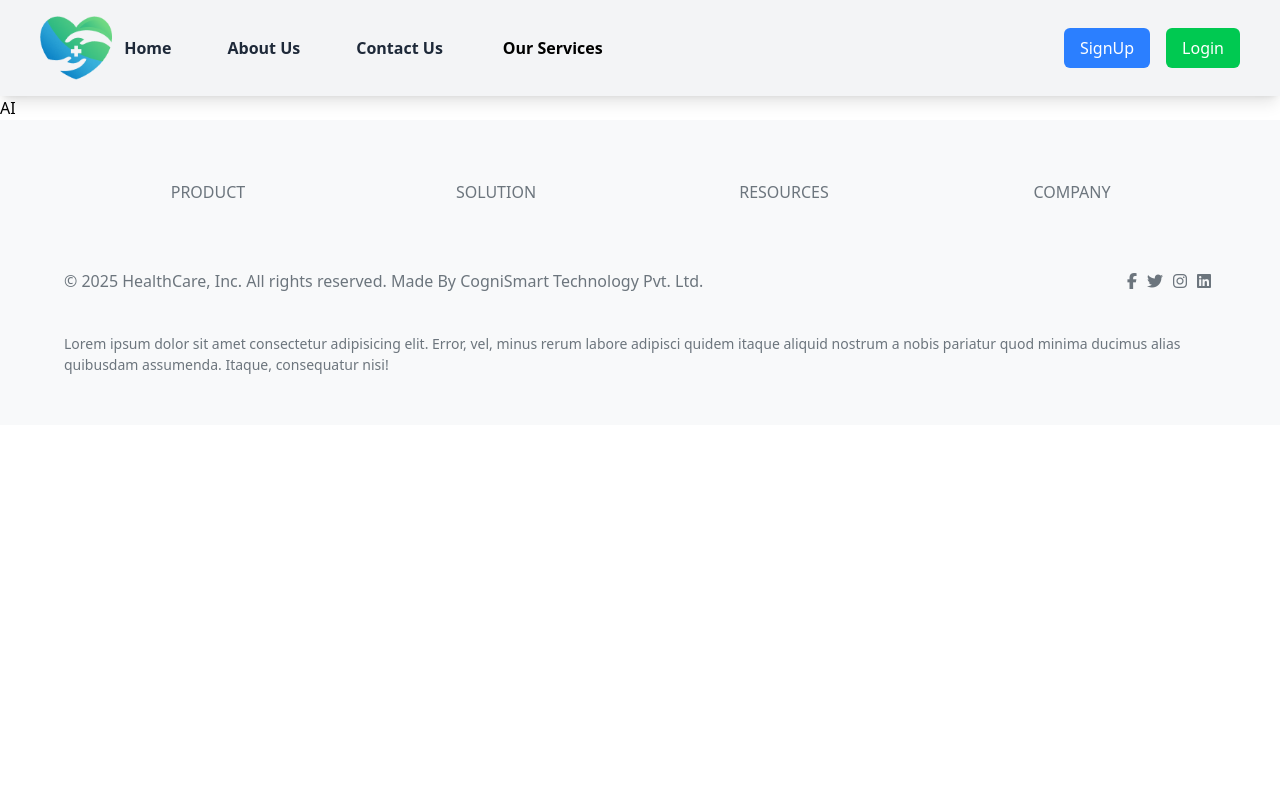
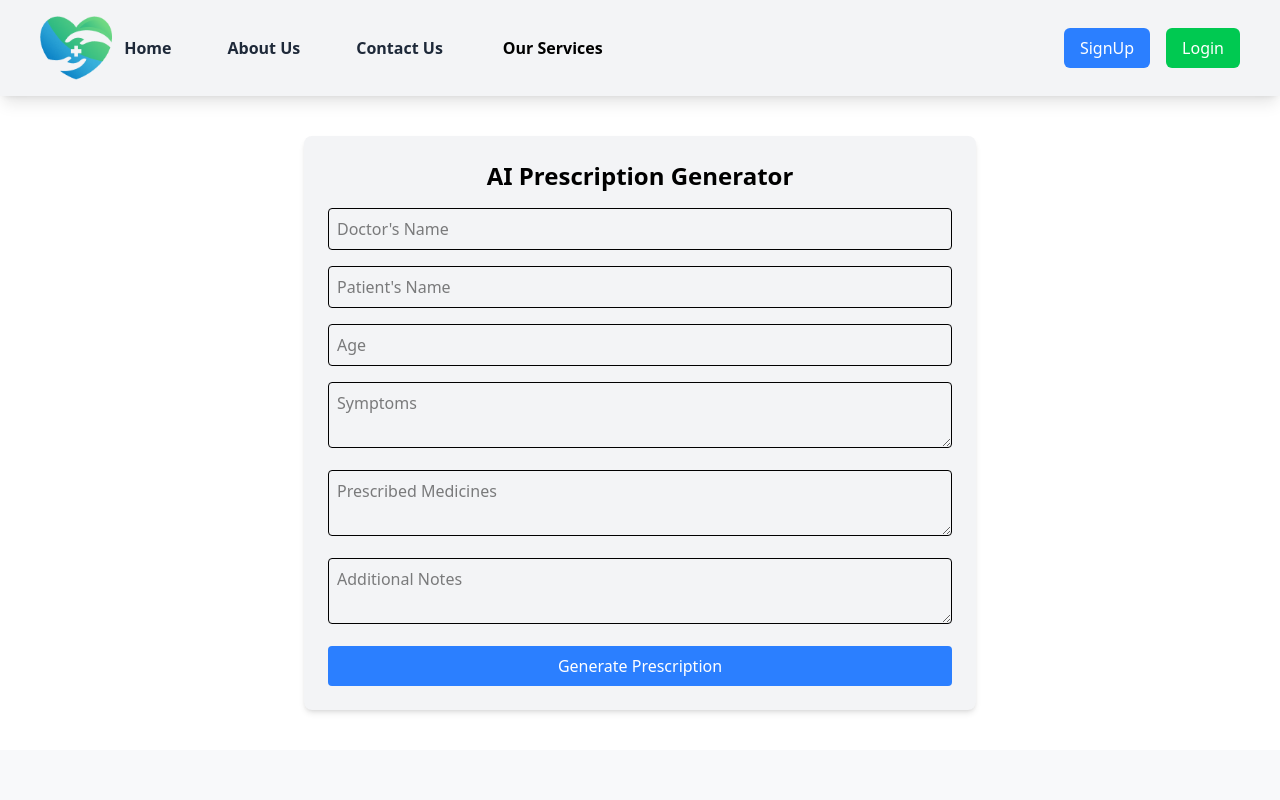
Before and after one commit to tapas20/OnlineHMS, a React (Vite) app: page /ai in a window 1280 px wide. Shown: the top 800 px of the page. Built offline with nearby package versions, Linux system fonts and the light colour scheme.

Commit message:
Ai and Eps

```diff
--- a/src/Pages/Dropdownmenu/AI.jsx
+++ b/src/Pages/Dropdownmenu/AI.jsx
@@ -1,11 +1,96 @@
-import React from 'react'
+import React, { useState } from "react";
 
-const AI = () => {
+const AIPrescriptionGenerator = () => {
+  const [formData, setFormData] = useState({
+    doctorName: "",
+    patientName: "",
+    age: "",
+    symptoms: "",
+    medicines: "",
+    notes: "",
+  });
+
+  const [generatedPrescription, setGeneratedPrescription] = useState(null);
+
+  const handleChange = (e) => {
+    setFormData({ ...formData, [e.target.name]: e.target.value });
+  };
+
+  const handleSubmit = (e) => {
+    e.preventDefault();
+    setGeneratedPrescription(formData);
+  };
+
   return (
-    <div>
-      <h1>AI</h1>
+    <div className="m-10 max-w-2xl mx-auto p-6 bg-gray-100 rounded-lg shadow-md">
+      <h2 className="text-2xl font-bold text-center mb-4">AI Prescription Generator</h2>
+      <form onSubmit={handleSubmit} className="space-y-4">
+        <input
+          type="text"
+          name="doctorName"
+          placeholder="Doctor's Name"
+          value={formData.doctorName}
+          onChange={handleChange}
+          className="w-full p-2 border rounded"
+          required
+        />
+        <input
+          type="text"
+          name="patientName"
+          placeholder="Patient's Name"
+          value={formData.patientName}
+          onChange={handleChange}
+          className="w-full p-2 border rounded"
+          required
+        />
+        <input
+          type="number"
+          name="age"
+          placeholder="Age"
+          value={formData.age}
+          onChange={handleChange}
+          className="w-full p-2 border rounded"
+          required
+        />
+        <textarea
+          name="symptoms"
+          placeholder="Symptoms"
+          value={formData.symptoms}
+          onChange={handleChange}
+          className="w-full p-2 border rounded"
+          required
+        ></textarea>
+        <textarea
+          name="medicines"
+          placeholder="Prescribed Medicines"
+          value={formData.medicines}
+          onChange={handleChange}
+          className="w-full p-2 border rounded"
+          required
+        ></textarea>
+        <textarea
+          name="notes"
+          placeholder="Additional Notes"
+          value={formData.notes}
+          onChange={handleChange}
+          className="w-full p-2 border rounded"
+        ></textarea>
+        <button type="submit" className="w-full bg-blue-500 text-white py-2 rounded hover:bg-blue-700">
+          Generate Prescription
+        </button>
+      </form>
+      {generatedPrescription && (
+        <div className="mt-6 p-4 bg-white rounded shadow-md">
+          <h3 className="text-xl font-semibold">Prescription</h3>
+          <p><strong>Doctor:</strong> {generatedPrescription.doctorName}</p>
+          <p><strong>Patient:</strong> {generatedPrescription.patientName}, {generatedPrescription.age} years</p>
+          <p><strong>Symptoms:</strong> {generatedPrescription.symptoms}</p>
+          <p><strong>Medicines:</strong> {generatedPrescription.medicines}</p>
+          {generatedPrescription.notes && <p><strong>Notes:</strong> {generatedPrescription.notes}</p>}
+        </div>
+      )}
     </div>
-  )
-}
+  );
+};
 
-export default AI
+export default AIPrescriptionGenerator;
--- a/src/Pages/Dropdownmenu/ElectronicPrescriptionSystem.jsx
+++ b/src/Pages/Dropdownmenu/ElectronicPrescriptionSystem.jsx
@@ -14,7 +14,7 @@ const PrescriptionForm = () => {
   };
 
   return (
-    <form onSubmit={handleSubmit} className="max-w-md mx-auto p-4 bg-white rounded shadow-md">
+    <form onSubmit={handleSubmit} className="m-10 max-w-md mx-auto p-4 bg-white rounded shadow-md">
       <h2 className="text-lg font-bold mb-4">Create Prescription</h2>
       <div className="mb-4">
         <label className="block text-sm font-medium text-gray-700">Patient Name</label>
```
